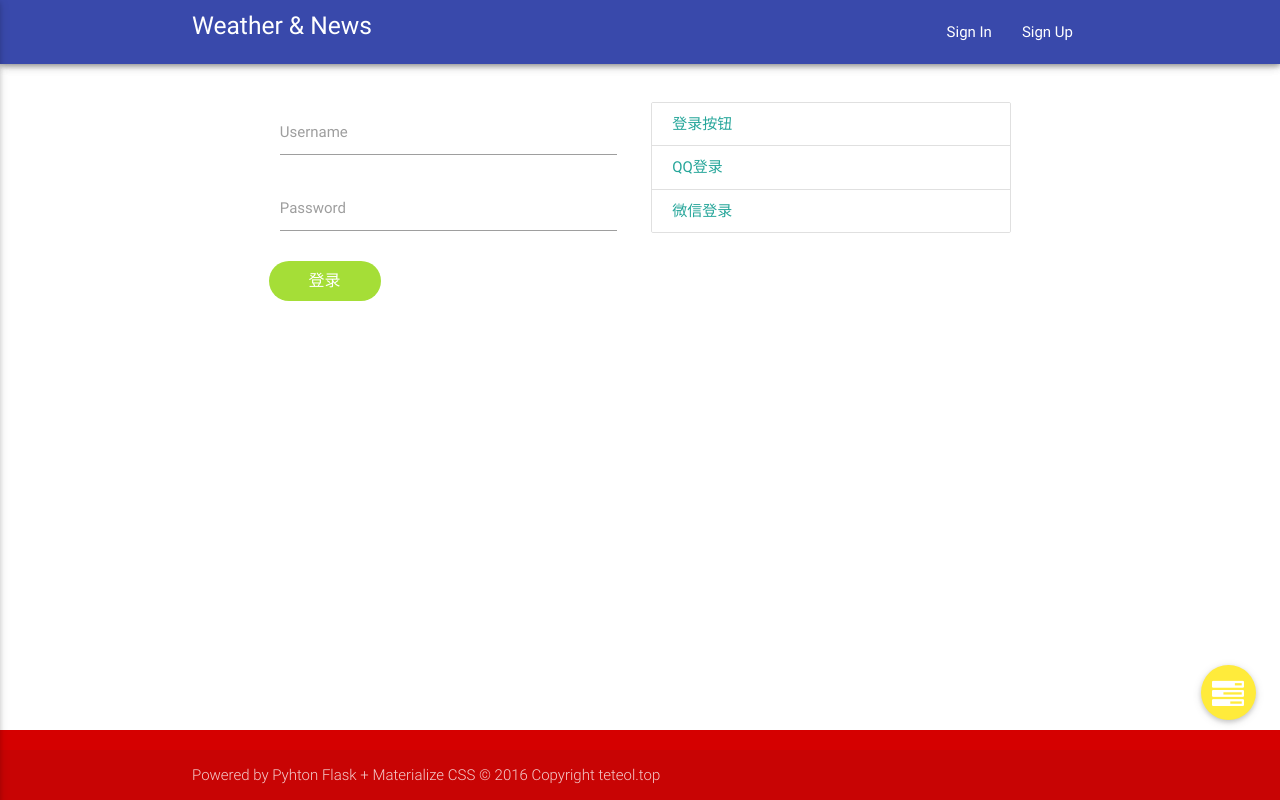
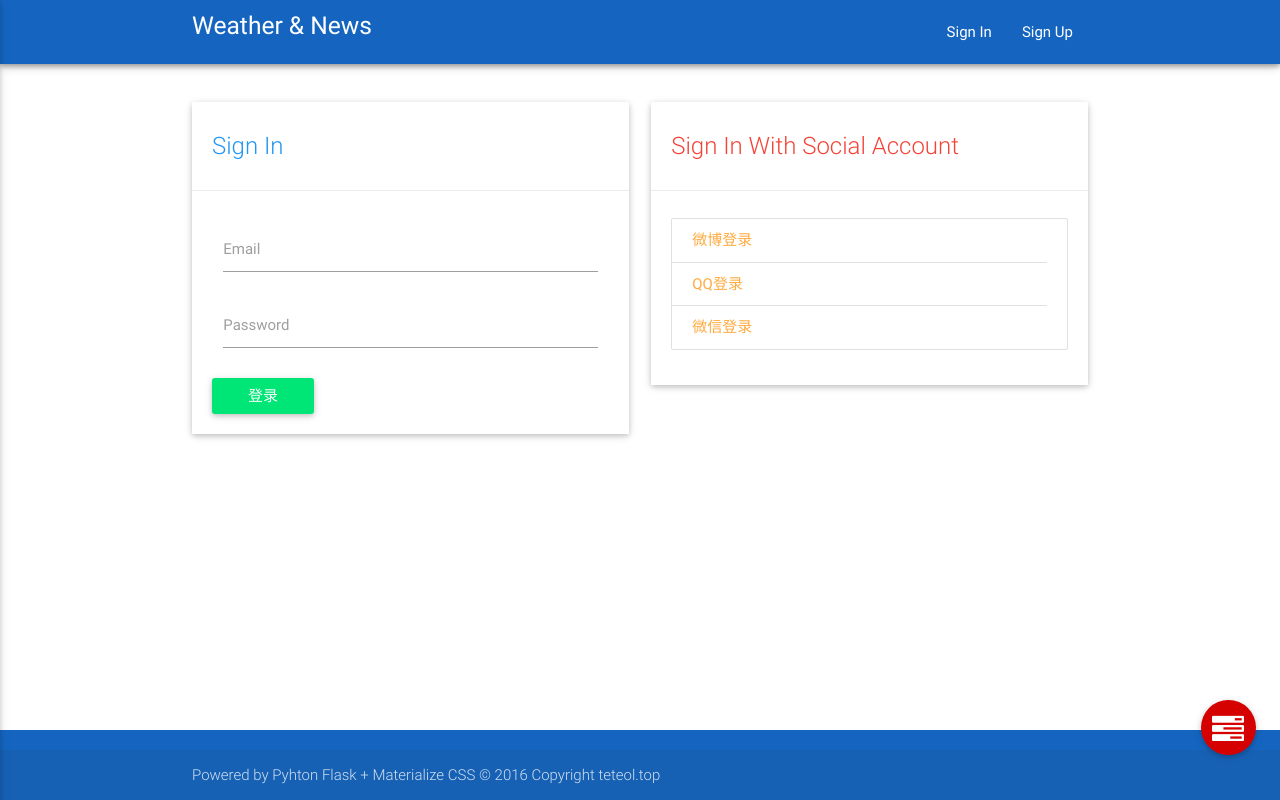
Before and after one commit to panshuo/MaterializeNews-Weather, a Flask app: template app/templates/signin.html in a window 1280 px wide. Run offline with Flask 2, Linux system fonts and the light colour scheme; the template is opened without the code that fills it: values that come from a table or form of the project are taken from there, others are empty; some libraries are stand-ins or nearby versions.

Commit message:
almost complete the weibo oauth2 login function.
# add api Blueprint.
# change relations between User Oauth & User-Authorization from O2M to O2O.

```diff
--- a/app/__init__.py
+++ b/app/__init__.py
@@ -17,7 +17,8 @@ weibo_client = APIClient(app_key=Config.WEIBO_APP_KEY,
                          redirect_uri=Config.WEIBO_CALLBACK_URI
                          )
 
-def create_app(config_name):
+
+def create_app():
     app = Flask(__name__)
     app.config.from_object(Config)
     Config.init_app(app)
--- /dev/null
+++ b/app/api/__init__.py
@@ -0,0 +1,5 @@
+# _*_ coding: utf-8 _*_
+
+from flask import Blueprint
+api = Blueprint('api', __name__)
+from . import views
--- /dev/null
+++ b/app/api/views.py
@@ -0,0 +1 @@
+# _*_ coding: utf-8 _*_
--- a/app/auth/views.py
+++ b/app/auth/views.py
@@ -4,11 +4,13 @@ from flask import render_template, redirect, request, url_for, flash, abort
 from flask.ext.login import login_user, logout_user, login_required
 from . import auth
 from .. import db, weibo_client
-from ..models import User, Authorization
+from ..models import User, Authorization, Oauth
 from .forms import LoginForm, RegistrationForm, EditProfileForm
 from flask.ext.login import current_user
 from ..decorators import admin_required, permission_required
 from hashlib import md5
+import requests
+import json
 
 
 @auth.route('/signin', methods=['GET', 'POST'])
@@ -16,12 +18,11 @@ def signin():
     form = LoginForm()
     if form.validate_on_submit():
         user = User.query.filter_by(email=form.email.data).first()
-        if user is not None and user.authorization[0].verify_password(form.password.data):
+        if user is not None and user.authorization.verify_password(form.password.data):
             login_user(user, form.remember_me.data)
             flash(u'欢迎回来 {0}！'.format(user.username))
             return redirect(request.args.get('next') or url_for('main.index'))
         flash(u'用户名或者密码错误。')
-    # auth_uri = flow.step1_get_authorize_url()
     weibo_uri = weibo_client.get_authorize_url()
     return render_template('signin.html', form=form, weibo_uri=weibo_uri)
 
@@ -31,7 +32,7 @@ def signup():
     form = RegistrationForm()
     if form.validate_on_submit():
         new_auth = Authorization(password=form.password.data)
-        new_user = User(email=form.email.data, username=form.username.data, authorization=[new_auth])
+        new_user = User(email=form.email.data, username=form.username.data, authorization=new_auth)
         db.session.add(new_user)
         flash(u'注册成功，现在可以登录了。')
         return redirect(url_for('auth.signin'))
@@ -69,17 +70,38 @@ def signout():
 #     return redirect(url_for('index'))
 
 
-@auth.route('/auth/weibo')
+@auth.route('/oauth/weibo')
 def weibo():
     auth_code = request.args.get('code', None)
+    print auth_code
     if auth_code:
         r = weibo_client.request_access_token(auth_code)
-        print r
-        access_token = r.access_token
-        expires_in = r.expires_in  # token过期的UNIX时间：http://zh.wikipedia.org/wiki/UNIX%E6%97%B6%E9%97%B4
-        # TODO: 在此可保存access token
-        weibo_client.set_access_token(access_token, expires_in)
-        return "sucsess!"
+        weibo_access_token = r.access_token
+        weibo_expires_in = r.expires_in  # token过期的UNIX时间：http://zh.wikipedia.org/wiki/UNIX%E6%97%B6%E9%97%B4
+        weibo_user_id = r.uid  # 用户的新浪微博uid
+        # weibo_client.set_access_token(weibo_access_token, weibo_expires_in)
+        oauth = Oauth.query.filter_by(weibo_user_id=weibo_user_id).first()
+        if oauth:
+            user = User.query.filter_by(oauth=oauth).first()
+            print 'success!'
+            # login_user(user)
+        else:
+            oauth = Oauth(weibo_access_token=weibo_access_token,
+                          weibo_expires_in=weibo_expires_in,
+                          weibo_user_id=weibo_user_id
+                          )
+            temp = requests.get('https://api.weibo.com/2/users/show.json?access_token={0}&uid={1}'.format(weibo_access_token, weibo_user_id))
+            # temp = weibo_client.users.show.get(uid=weibo_user_id)
+            user_info = json.loads(temp.text)
+            print user_info['status']['']
+            # user = User(oauth=oauth)
+            # db.session.add(user)
+            # db.session.commit()
+            print 'first success!'
+            # login_user(user)
+
+        flash(u'已使用微博帐号登录')
+        return redirect(url_for('main.index'))
 
 
 # 用户个人页面
--- a/app/main/views.py
+++ b/app/main/views.py
@@ -23,7 +23,7 @@ def index():
         News.fetch_news(form.count.data)
         return redirect(url_for('.index'))
     if form.validate_on_submit() and not current_user.is_authenticated:
-        flash(u"抓取新闻之前请先登录。")
+        flash(u'抓取新闻之前请先登录。')
         return redirect(url_for('auth.signin'))
 
     # 幻灯片部分
--- a/app/templates/_flashed_messages.html
+++ b/app/templates/_flashed_messages.html
@@ -1,16 +1,7 @@
 {% with messages = get_flashed_messages() %}
   {% if messages %}
-    Messenger.options = {
-    extraClasses: 'messenger-fixed messenger-on-top messenger-on-right',
-    theme: 'flat'
-    }
     {% for message in messages %}
-      Messenger().post({
-      message: '{{ message }}',
-      type: 'error',
-      showCloseButton: true
-      });
-      {#      Materialize.toast('{{ message }}', 5000)#}
+      Materialize.toast('{{ message }}', 5000)
     {% endfor %}
   {% endif %}
 {% endwith %}
--- a/app/templates/base.html
+++ b/app/templates/base.html
@@ -1,6 +1,6 @@
 {% block doc -%}
   <!DOCTYPE html>
-  <html xmlns:wb="http://open.weibo.com/wb">
+  {#  <html xmlns:wb="http://open.weibo.com/wb">#}
   {% block html_attribs %}{% endblock html_attribs %}
   {%- block html %}
 
@@ -16,9 +16,10 @@
         {%- block styles %}
           <link href="http://fonts.googleapis.com/icon?family=Material+Icons" rel="stylesheet">
           <link href="{{ url_for('static', filename='materialize/css/materialize.min.css') }}" rel="stylesheet">
-          <link href="{{ url_for('static', filename='buttons.css') }}" rel="stylesheet">
-          <link href="{{ url_for('static', filename='messenger/messenger.css') }}" rel="stylesheet">
-          <link href="{{ url_for('static', filename='messenger/messenger-theme-flat.css') }}" rel="stylesheet">
+{#          <link href="{{ url_for('static', filename='buttons.css') }}" rel="stylesheet">#}
+{#          <link href="{{ url_for('static', filename='azreal/app.min.1.css') }}" rel="stylesheet">#}
+{#          <link href="{{ url_for('static', filename='messenger/messenger.css') }}" rel="stylesheet">#}
+{#          <link href="{{ url_for('static', filename='messenger/messenger-theme-flat.css') }}" rel="stylesheet">#}
           <link href="{{ url_for('static', filename='font-awesome.min.css') }}" rel="stylesheet">
           <link href="{{ url_for('static', filename='animate.css') }}" rel="stylesheet">
           <style>
@@ -44,7 +45,7 @@
         {% block navbar %}
           <div class="navbar-fixed z-depth-1">
             <nav>
-              <div class="nav-wrapper indigo darken-1">
+              <div class="nav-wrapper blue darken-3">
                 <div class="container">
                   <a href="/" class="brand-logo"><h5 class="animated flipInX">Weather & News</h5></a>
                   <a href="#" data-activates="mobile-demo" class="button-collapse"><i class="material-icons">menu</i></a>
@@ -79,7 +80,7 @@
       </main>
 
       {% block footer %}
-        <footer class="page-footer red accent-4">
+        <footer class="page-footer blue darken-3">
           <div class="footer-copyright">
             <div class="container">
               Powered by Pyhton Flask + Materialize CSS © 2016 Copyright teteol.top
@@ -89,8 +90,8 @@
       {% endblock footer %}
 
       {% block fixedbutton %}
-        <div class="fixed-action-btn horizontal" style="bottom: 80px; right: 24px;">
-          <a class="btn-floating btn-large yellow">
+        <div class="fixed-action-btn horizontal" style="bottom: 45px; right: 24px;">
+          <a class="btn-floating btn-large red accent-4">
             <i class="icon-tasks icon-large"></i>
           </a>
           <ul>
@@ -108,9 +109,10 @@
       {% block scripts %}
         <script src="{{ url_for('static', filename='materialize/js/jquery.min.js') }}"></script>
         <script src="{{ url_for('static', filename='materialize/js/materialize.min.js') }}"></script>
-        <script src="http://tjs.sjs.sinajs.cn/open/api/js/wb.js?appkey=" type="text/javascript" charset="utf-8"></script>
-        <script src="{{ url_for('static', filename='messenger/messenger.min.js') }}"></script>
-        <script src="{{ url_for('static', filename='messenger/messenger-theme-flat.js') }}"></script>
+        {#        <script src="http://tjs.sjs.sinajs.cn/open/api/js/wb.js?appkey=4218865242" type="text/javascript" charset="utf-8"></script>#}
+        {#        <script src="{{ url_for('static', filename='azreal/form.js') }}"></script>#}
+        {#        <script src="{{ url_for('static', filename='messenger/messenger.min.js') }}"></script>#}
+        {#        <script src="{{ url_for('static', filename='messenger/messenger-theme-flat.js') }}"></script>#}
       {%- endblock scripts %}
 
     {%- endblock body %}
--- a/app/templates/signin.html
+++ b/app/templates/signin.html
@@ -3,13 +3,18 @@
 {% block content %}
   <div class="container">
     <div class="row">
-      <div class="col s12 m5 offset-m1" style="margin-top: 30px;">
+      <div class="col s12 m6" style="margin-top: 30px;">
         <form method="post" action="" role="form">
           {{ form.csrf_token }}
+          <div class="card white">
+            <div class="card-content blue-text">
+              <span class="card-title">Sign In</span>
+            </div>
+            <div class="card-action">
               <div class="form-group required">
                 <div class="input-field col s12">
                   {{ form.email() }}
-              <label for="email">Username</label>
+                  <label for="email">Email</label>
                 </div>
               </div>
               <div class="form-group required">
@@ -24,17 +29,24 @@
                 </div>
               </div>
               <div class="form-group required">
-            {{ form.submit(class_="button button-pill button-action") }}
+                {{ form.submit(class_="btn waves-effect waves-light green accent-3") }}
+              </div>
+            </div>
           </div>
         </form>
       </div>
-      <div class="col s12 m5" style="margin-top: 30px;">
+      <div class="col s12 m6" style="margin-top: 30px;">
+        <div class="card white">
+          <div class="card-content red-text">
+            <span class="card-title">Sign In With Social Account</span>
+          </div>
+          <div class="card-action">
             <div class="collection">
-          <a href="{{ weibo_uri }}" class="collection-item">
-            <wb:login-button type="3,2" onlogin="login" onlogout="logout">登录按钮</wb:login-button>
-          </a>
-          <a href="{{ url_for('auth.weibo') }}" class="collection-item">QQ登录</a>
-          <a href="{{ url_for('auth.weibo') }}" class="collection-item">微信登录</a>
+              <a href="{{ weibo_uri }}" class="collection-item">微博登录</a>
+              <a href="#" class="collection-item">QQ登录</a>
+              <a href="#" class="collection-item">微信登录</a>
+            </div>
+          </div>
         </div>
       </div>
     </div>
--- a/app/templates/user.html
+++ b/app/templates/user.html
@@ -5,10 +5,10 @@
     <div class="row">
       <div class="col s12">
         <div class="col s6">
-          <img src="/static/avatar/{{ user.avatar }}" width="100%" style="margin-top: auto">
+          <img class="responsive-img" src="/static/avatar/{{ user.avatar }}">
         </div>
         <div class="col s6" style="text-align: center">
-          <h1>{{ user.username }}</h1>
+          <h1>{{ user.username or user.oauth.weibo_user_id }}</h1>
           {% if user.name or user.location %}
             <p>
               {% if user.name %}{{ user.name }}{% endif %}
--- a/config.py
+++ b/config.py
@@ -11,7 +11,7 @@ class Config:
     SQLALCHEMY_TRACK_MODIFICATIONS = True
     WEIBO_APP_KEY = '4218865242'
     WEIBO_APP_SECRET = 'aba62c8ec764b2b6bfd426e6d1dfdddb'
-    WEIBO_CALLBACK_URI = 'http://tetewechat.ngrok.cc/auth/weibo/'
+    WEIBO_CALLBACK_URI = 'http://tetewechat.ngrok.cc/oauth/weibo'
     DEBUG = True
     SQLALCHEMY_DATABASE_URI = os.environ.get('DEV_DATABASE_URL') or \
         'sqlite:///' + os.path.join(basedir, 'data-dev.sqlite')
--- a/manage.py
+++ b/manage.py
@@ -5,7 +5,7 @@
 from flask.ext.script import Manager, Shell
 from flask.ext.migrate import Migrate, MigrateCommand
 
-app = create_app(os.getenv('FLASK_CONFIG') or 'default')
+app = create_app()
 manager = Manager(app)
 migrate = Migrate(app, db)
 
```
Also changed, not shown: app/models.py (+14 -7 lines), app/templates/signup.html (+10 -5 lines). Lines whose indentation alone changed are shown as unchanged.
